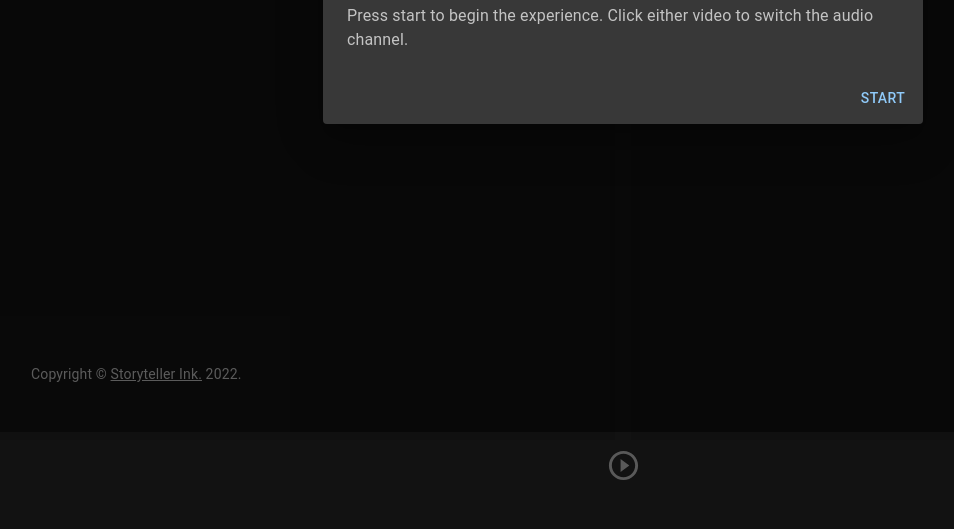
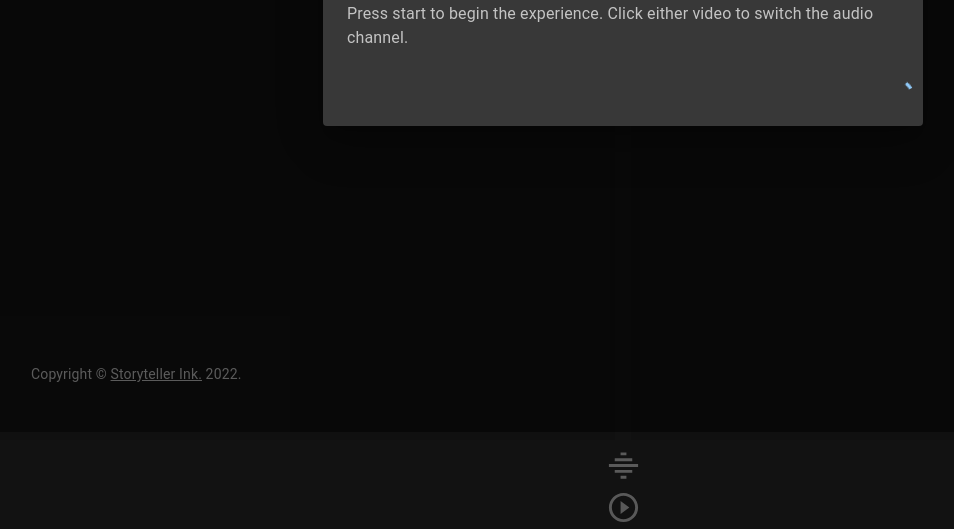
Before and after one commit to iamliamc/ak-the-room, a React (Create React App) app: page / in a window 1280 px wide. Shown: the part 368-897 px from the top of the page, without its empty margins (17-971 px from the left). Before the commit the page ends 858 px from the top, so only its background shows below. Built offline with nearby package versions, Linux system fonts and the light colour scheme.

Commit message:
Something weird about muting unmuting in vimeo need another session

```diff
--- a/src/components/MultiVideoBlock.tsx
+++ b/src/components/MultiVideoBlock.tsx
@@ -1,11 +1,15 @@
 import React, { useState, useRef } from 'react';
 import type { FC } from 'react';
-import { Dialog, DialogTitle, DialogContent, DialogContentText } from '@mui/material';
+import { Dialog, DialogTitle, DialogContent, DialogContentText, StyledEngineProvider } from '@mui/material';
 import Button from '@mui/material/Button';
 import DialogActions from '@mui/material/DialogActions';
 import PauseCircleOutline from '@mui/icons-material/PauseCircleOutline';
 import PlayCircleOutline from '@mui/icons-material/PlayCircleOutline';
+import GraphicEqIcon from '@mui/icons-material/GraphicEq';
 import Box, { BoxProps } from '@mui/material/Box';
+import CircularProgress from '@mui/material/CircularProgress';
+
+
 import ReactPlayer from 'react-player'
 
 // Possible solution                 https://www.npmjs.com/package/react-player
@@ -16,6 +20,7 @@ import ReactPlayer from 'react-player'
 
 interface OpeningDialogueProps {
   startVideos: Function,
+  readyCount: Number
 }
 
 interface PausePlayProps {
@@ -35,13 +40,33 @@ const PausePlay: FC<PausePlayProps> = ({toggleVideoPlayState}) => {
   )
 }
 
-const OpeningDialogue: FC<OpeningDialogueProps> = ({startVideos}) => {
+const sleep = (ms: number) => {
+  return new Promise(resolve => setTimeout(resolve, ms));
+}
+
+const OpeningDialogue: FC<OpeningDialogueProps> = ({startVideos, readyCount}) => {
   const [open, setOpen] = useState(true);
 
   const handleStart = () => {
+
     startVideos()
+    sleep(500)
     setOpen(false);
   };
+
+  const dialogActionHelper = () => {
+    if (readyCount === 2) {
+      return (
+        <Button onClick={handleStart}>
+          Start
+        </Button>
+      )
+    } else {
+      return (
+        <CircularProgress></CircularProgress>
+      )
+    }
+  }
 
   return (
     <div>
@@ -52,7 +77,7 @@ const OpeningDialogue: FC<OpeningDialogueProps> = ({startVideos}) => {
         aria-describedby="alert-dialog-description"
       >
         <DialogTitle id="alert-dialog-title">
-          {"The Room"}
+          {`The Room`}
         </DialogTitle>
         <DialogContent>
             <DialogContentText id="alert-dialog-description">
@@ -60,9 +85,7 @@ const OpeningDialogue: FC<OpeningDialogueProps> = ({startVideos}) => {
             </DialogContentText>
           </DialogContent>
           <DialogActions>
-          <Button onClick={handleStart}>
-            Start
-          </Button>
+            {dialogActionHelper()}
           </DialogActions>
       </Dialog>
     </div>
@@ -91,32 +114,14 @@ function Item(props: BoxProps) {
 
 export default function MultiVideoBlock() {
   const [audioSwitchState, setAudioSwitchState] = useState<boolean>(true);
-  const [playPauseState, setPlayPauseState] = useState<boolean>(true);
-  const [videoOnePlaying, setVideoOnePlaying] = useState(false)
-  const [videoTwoPlaying, setVideoTwoPlaying] = useState(false)
-
-
-  const vidRef1 = useRef<any>(null);
-  const vidRef2 = useRef<any>(null);
+  const [playPauseState, setPlayPauseState] = useState<boolean>(false);
+  const [readyCount, setReadyCount] = useState(0);
 
   const startVideos = (): void => {
-    setVideoOnePlaying(true)
-    setVideoTwoPlaying(true)
-    // if (vidRef1.current != null && vidRef2.current != null) {
-    //   vidRef1.current.play();
-    //   vidRef2.current.play();
-    // }
+    setPlayPauseState(true)
   }
 
   const switchAudio = (): void => {
-    console.log('hi')
-    if (audioSwitchState) {
-      vidRef1.current.muted = false;
-      vidRef2.current.muted = true;
-    } else {
-      vidRef1.current.muted = true;
-      vidRef2.current.muted = false;
-    }
     setAudioSwitchState(!audioSwitchState)
   }
 
@@ -124,19 +129,24 @@ export default function MultiVideoBlock() {
     setPlayPauseState(!playPauseState)
   }
 
+  const onReady = () => {
+    setReadyCount(readyCount + 1);
+  };
+
   return (
     <div style={{width: '100%', height: '100%'}}>
-        <OpeningDialogue startVideos={startVideos}/>
+        <OpeningDialogue startVideos={startVideos} readyCount={readyCount}/>
         <div style={{cursor: "pointer"}} onClick={switchAudio}>
           <Box  sx={{ display: 'grid', gridTemplateColumns: 'repeat(2, 1fr)' }}>
               <Item style={{display: "flex", flexDirection: "row"}}>
-                  <ReactPlayer width="100%" height="100%" playing={playPauseState} url='https://vimeo.com/512330229?controls=0' />
+                  <ReactPlayer width="100%" height="100%" onReady={onReady} muted={audioSwitchState} playing={playPauseState} url='https://vimeo.com/512330229?controls=0' />
               </Item>
               <Item  style={{display: "flex", flexDirection: "row"}}>
-                <ReactPlayer width="100%" height="720px" playing={playPauseState} url='https://vimeo.com/376578408?controls=0' />
+                <ReactPlayer width="100%" height="720px" onReady={onReady} muted={audioSwitchState} playing={playPauseState} url='https://vimeo.com/376578408?controls=0' />
               </Item>
           </Box>
         </div>
+        <GraphicEqIcon fontSize="large" color="disabled" style={{transform: audioSwitchState ? 'rotate(90deg)' : 'rotate(0deg)'}} onClick={switchAudio}></GraphicEqIcon>
         <PausePlay toggleVideoPlayState={toggleVideoPlayState}/>
     </div>
   );
```
Lines whose indentation alone changed are shown as unchanged.
